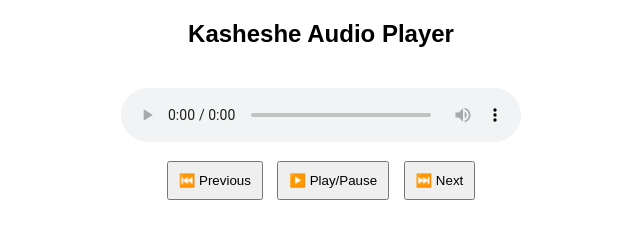
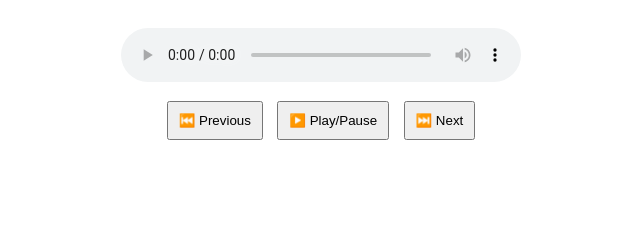
Before and after one commit to masomodigital/mutulani, a plain HTML site: page index.html in a window 1280 px wide. Shown: the whole page, without its empty margins (319-959 px from the left). Drawn offline with Linux system fonts and the light colour scheme.

Commit message:
Update index.html

```diff
--- a/index.html
+++ b/index.html
@@ -25,8 +25,7 @@
     </style>
 </head>
 <body>
-    <h2>Kasheshe Audio Player</h2>
-    <audio id="audioPlayer" controls>
+      <audio id="audioPlayer" controls>
         <source id="audioSource" src="https://archive.org/download/mutulani-5-nakoma-ilovi/Mutulani%205%20nakoma%20ilovi.mp3" type="audio/mpeg">
         Your browser does not support the audio element.
     </audio>
```
